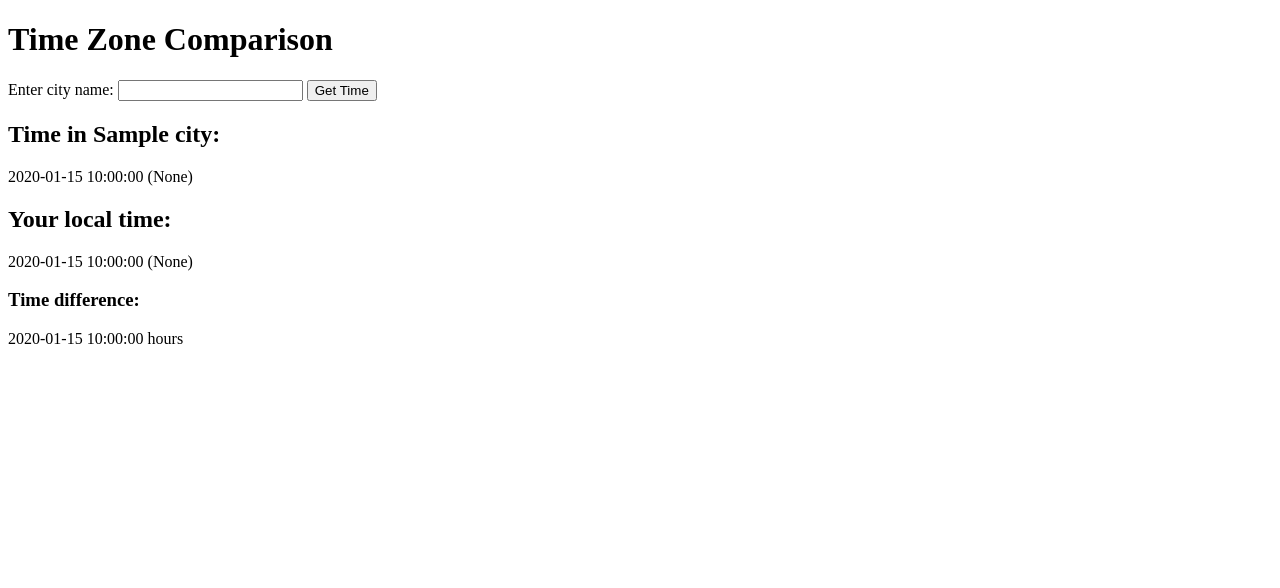
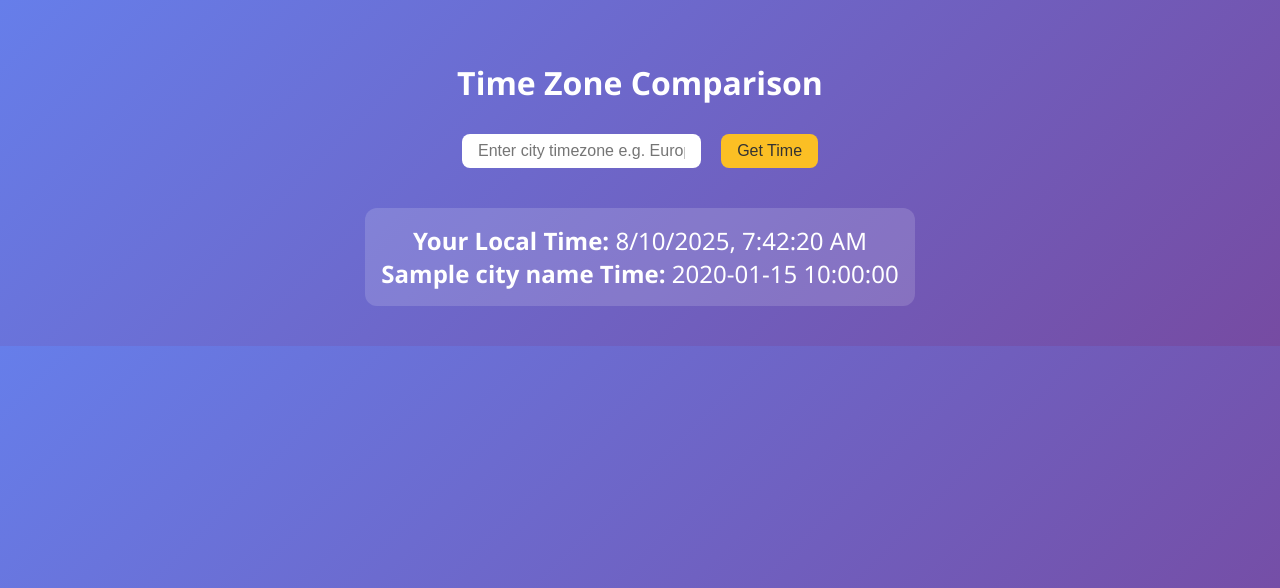
Before and after one commit to lukaszr1230/time, a Flask app: template templates/index.html in a window 1280 px wide. Shown: the top 588 px of the page. Run offline with Flask 3, Linux system fonts and the light colour scheme; the template is opened without the code that fills it: most values are stand-ins (such as "Sample title", 1, 10 or a date in 2020).

Commit message:
Update index.html

```diff
--- a/templates/index.html
+++ b/templates/index.html
@@ -3,28 +3,62 @@
 <head>
   <meta charset="UTF-8" />
   <title>Time Zone Comparison</title>
+  <style>
+    body {
+      background: linear-gradient(135deg, #667eea, #764ba2);
+      color: white;
+      font-family: 'Segoe UI', Tahoma, Geneva, Verdana, sans-serif;
+      text-align: center;
+      padding: 2rem;
+    }
+    input, button {
+      padding: 0.5rem 1rem;
+      margin: 0.5rem;
+      border: none;
+      border-radius: 8px;
+      font-size: 1rem;
+    }
+    button {
+      background-color: #fbbf24; /* gold-ish */
+      color: #333;
+      cursor: pointer;
+      transition: background-color 0.3s ease;
+    }
+    button:hover {
+      background-color: #f59e0b;
+    }
+    .result {
+      margin-top: 2rem;
+      font-size: 1.5rem;
+      background: rgba(255, 255, 255, 0.15);
+      padding: 1rem;
+      border-radius: 12px;
+      display: inline-block;
+    }
+  </style>
 </head>
 <body>
   <h1>Time Zone Comparison</h1>
-  <form method="POST">
-    <label>Enter city name:</label>
-    <input type="text" name="city" required />
+
+  <form method="post">
+    <input type="text" name="city" placeholder="Enter city timezone e.g. Europe/Warsaw" required />
     <button type="submit">Get Time</button>
   </form>
 
-  {% if error %}
-    <p style="color: red;">{{ error }}</p>
-  {% endif %}
+  {% if city_time %}
+  <div class="result">
+    <div><strong>Your Local Time:</strong> <span id="local-time">Loading...</span></div>
+    <div><strong>{{ city_name }} Time:</strong> {{ city_time }}</div>
+  </div>
 
-  {% if city_time and local_time %}
-    <h2>Time in {{ city }}:</h2>
-    <p>{{ city_time.strftime('%Y-%m-%d %H:%M:%S') }} ({{ city_time.tzname() }})</p>
-
-    <h2>Your local time:</h2>
-    <p>{{ local_time.strftime('%Y-%m-%d %H:%M:%S') }} ({{ local_time.tzname() }})</p>
-
-    <h3>Time difference:</h3>
-    <p>{{ time_diff }} hours</p>
+  <script>
+    function updateLocalTime() {
+      const now = new Date();
+      document.getElementById('local-time').textContent = now.toLocaleString();
+    }
+    updateLocalTime();
+    setInterval(updateLocalTime, 1000);
+  </script>
   {% endif %}
 </body>
 </html>
```
